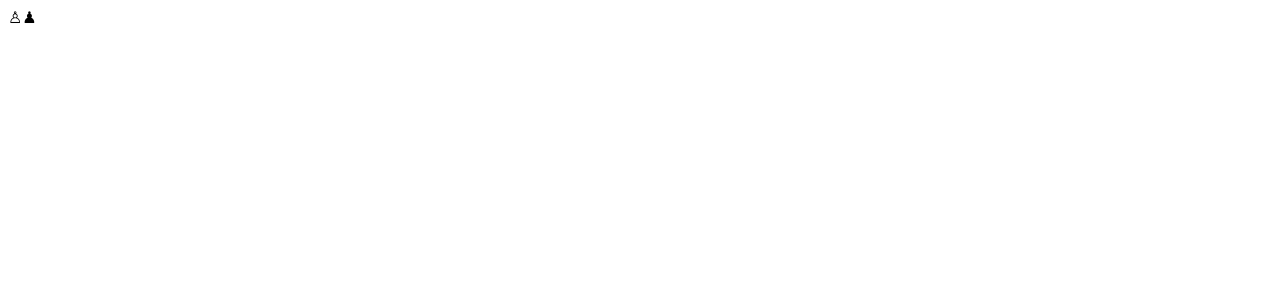
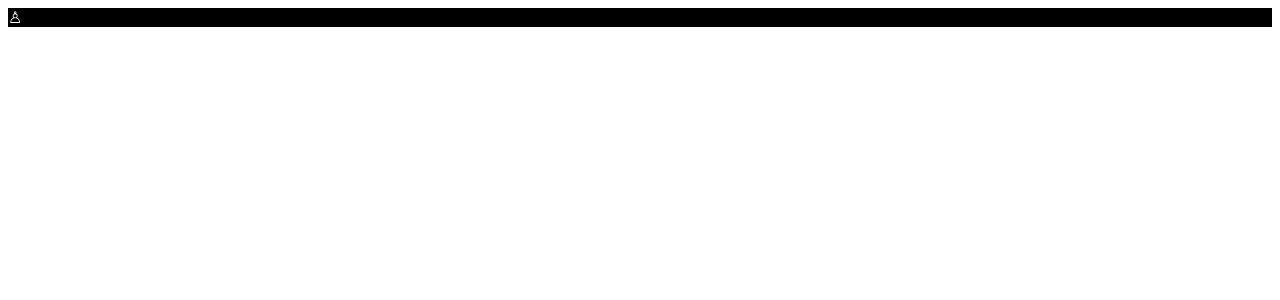
Before and after one commit to Doradas0/Chess, a React (Create React App) app: page / in a window 1280 px wide. Shown: the top 300 px of the page. Built offline with nearby package versions, Linux system fonts and the light colour scheme.

Commit message:
add squares

```diff
--- a/src/App.tsx
+++ b/src/App.tsx
@@ -1,10 +1,12 @@
 import { Piece } from "./features/Game";
+import { Square } from "./features/Game";
 
 const App = () => {
 	return (
 		<>
-			<Piece />
-			<Piece black/>
+			<Square black>
+				<Piece />
+			</Square>
 		</>
 	);
 };
--- a/src/features/Game/components/Square.tsx
+++ b/src/features/Game/components/Square.tsx
@@ -1,6 +1,20 @@
 import { SquareProps } from "../types";
 
 export const Square = (props: SquareProps) => {
-	const fill = props.black? "black" : "white";
-	return <div data-testid="square" style={{backgroundColor: fill}}/>
-}
+	const { black, children } = props;
+	const fill = black ? "black" : "white";
+	const stroke = black ? "white" : "black";
+	return (
+		<div
+			data-testid="square"
+			style={{
+				backgroundColor: fill,
+				color: stroke,
+				width: "100%",
+				height: "100%",
+			}}
+		>
+			{props.children}
+		</div>
+	);
+};
--- a/src/features/Game/types.ts
+++ b/src/features/Game/types.ts
@@ -1,3 +1,4 @@
+import React from "react"
 export type PieceType = {
 	//default is white
 	black?: boolean;
@@ -8,4 +9,5 @@ export type PieceType = {
 export type SquareProps = {
 	//default is white
 	black?: boolean;
+	children?: React.ReactNode
 }
```
Also changed, not shown: 1 other file (tests, documents, lock files or other folders).
